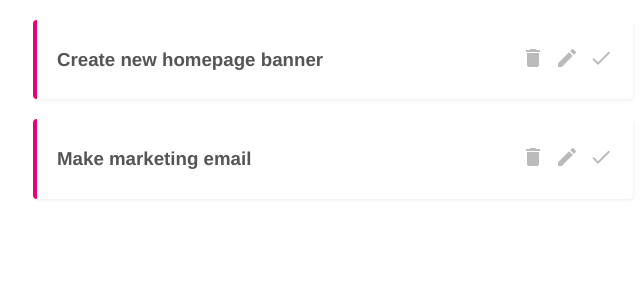
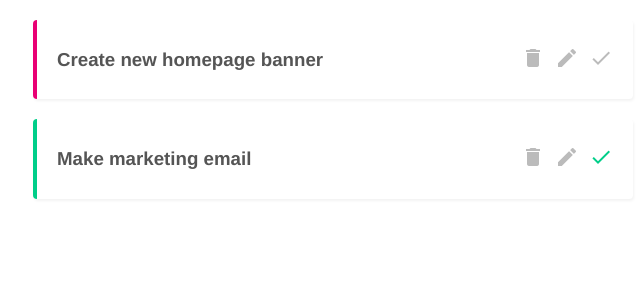
Before and after one commit to lynn7mitchell/vue-js-notes, a Vue app in the folder project_planner/: page / in a window 1280 px wide. Shown: the top 300 px of the page, without its empty margins (307-947 px from the left). Built offline with nearby package versions, Linux system fonts and the light colour scheme; data requests are answered from the project's data file.

Commit message:
added project complete functionality and styling

```diff
--- a/project_planner/src/components/SingleProject.vue
+++ b/project_planner/src/components/SingleProject.vue
@@ -1,11 +1,12 @@
 <template>
-  <div class="project">
+  <!-- if project.complete is true use the complete class-->
+  <div class="project" :class="{ complete: project.complete }">
     <div class="actions">
       <h3 @click="showDetails = !showDetails">{{ project.title }}</h3>
       <div class="icons">
         <span @click="deleteProject" class="material-icons">delete</span>
         <span class="material-icons">edit</span>
-        <span class="material-icons tick">done</span>
+        <span class="material-icons tick" @click="toggleComplete">done</span>
       </div>
     </div>
     <div v-if="showDetails" class="details">
@@ -16,21 +17,33 @@
 
 <script>
 export default {
-  props: ['project'],
+  props: ["project"],
   data() {
     return {
       showDetails: false,
-      uri: 'http://localhost:3000/projects/' + this.project.id
-    }
+      uri: "http://localhost:3000/projects/" + this.project.id,
+    };
   },
   methods: {
     deleteProject() {
-      fetch(this.uri, { method: 'DELETE' })
-        .then(() => this.$emit('delete', this.project.id))
-        .catch(err => console.log(err))
-    }
-  }
-
+      fetch(this.uri, { method: "DELETE" })
+        .then(() => this.$emit("delete", this.project.id))
+        .catch((err) => console.log(err));
+    },
+    toggleComplete() {
+      fetch(this.uri, {
+        method: "PATCH",
+        headers: { "Content-Type": "application/json" },
+        body: JSON.stringify({ complete: !this.project.complete }),
+      })
+        .then(() => {
+          this.$emit("complete", this.project.id);
+        })
+        .catch((err) => console.err(err));
+      // .then(() => {})
+      // .catch((err) => console.log(err));
+    },
+  },
 };
 </script>
 
@@ -60,4 +73,10 @@ h3 {
 .material-icons:hover {
   color: #777;
 }
+.project.complete {
+  border-left: 4px solid #00ce89;
+}
+.project.complete .tick{
+  color:  #00ce89;
+}
 </style>
--- a/project_planner/src/views/Home.vue
+++ b/project_planner/src/views/Home.vue
@@ -3,7 +3,7 @@
     <!-- if the projects array has anything in it -->
     <div v-if="projects.length">
       <div v-for="project in projects" :key="project.id">
-        <SingleProject :project="project" @delete="handleDelete" />
+        <SingleProject :project="project" @delete="handleDelete" @complete="handleComplete"/>
       </div>
     </div>
   </div>
@@ -33,6 +33,12 @@ export default {
         return project.id !== id;
       });
     },
+    handleComplete(id){
+      let p = this.projects.find(project => {
+        return project.id === id
+      })
+      p.complete = !p.complete
+    }
   },
 };
 </script>
```
